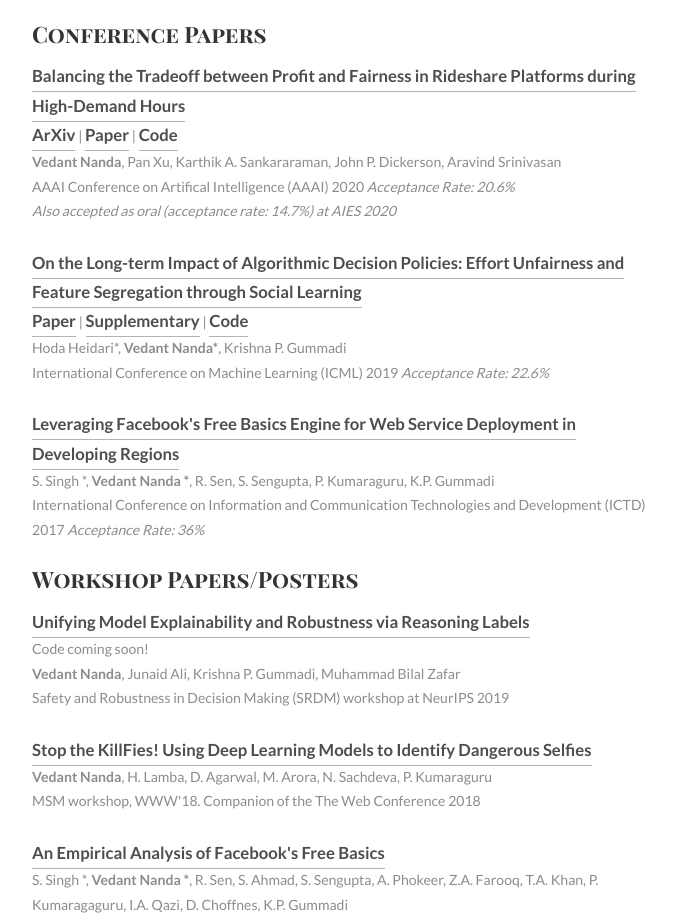
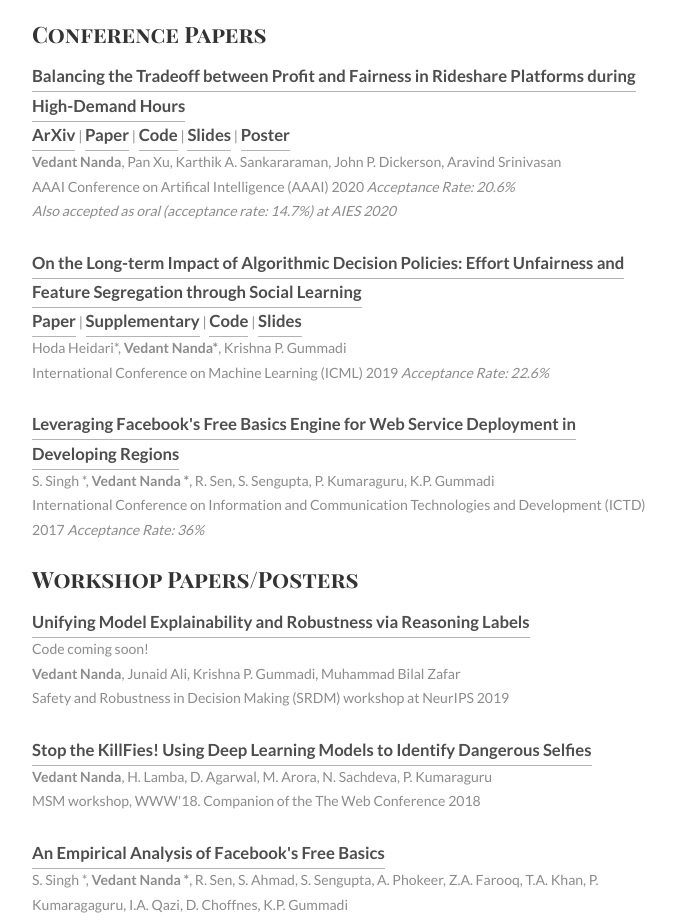
Before and after one commit to nvedant07/nvedant07.github.io, a plain HTML site: page index.html in a window 1280 px wide. Shown: the part 1250-2171 px from the top of the page, without its empty margins (297-973 px from the left). Drawn offline with Linux system fonts and the light colour scheme.

Commit message:
Updated CV

```diff
--- a/index.html
+++ b/index.html
@@ -90,7 +90,7 @@
 			<ul class="work-list">
                 <li></li>
                 <li><a href="papers/RideshareFairnessAAAI2020.pdf" target="_blank">Balancing the Tradeoff between Profit and Fairness in Rideshare Platforms during High-Demand Hours</a></li>
-                <li><a href="https://arxiv.org/abs/1912.08388" target="_blank">ArXiv</a> | <a href="https://aaai.org/ojs/index.php/AAAI/article/view/5597" target="_blank">Paper</a> | <a href="https://github.com/nvedant07/rideshare-fairness-peak" target="_blank">Code</a></li>
+                <li><a href="https://arxiv.org/abs/1912.08388" target="_blank">ArXiv</a> | <a href="https://aaai.org/ojs/index.php/AAAI/article/view/5597" target="_blank">Paper</a> | <a href="https://github.com/nvedant07/rideshare-fairness-peak" target="_blank">Code</a> | <a href="papers/AIES2020ridehsharefairness.pdf" target="_blank">Slides</a> | <a href="papers/aaai_poster.pdf" target="_blank">Poster</a></li>
                 <li><b>Vedant Nanda</b>, Pan Xu, Karthik A. Sankararaman, John P. Dickerson, Aravind Srinivasan</li>
                 <li>AAAI Conference on Artifical Intelligence (AAAI) 2020 <i>Acceptance Rate: 20.6%</i></li>
 				<li><i>Also accepted as oral (acceptance rate: 14.7%) at AIES 2020</i></li>
@@ -98,7 +98,7 @@
 			<ul class="work-list">
                 <li></li>
                 <li><a href="https://arxiv.org/abs/1903.01209" target="_blank">On the Long-term Impact of Algorithmic Decision Policies: Effort Unfairness and Feature Segregation through Social Learning</a></li>
-                <li><a href="http://proceedings.mlr.press/v97/heidari19a/heidari19a.pdf">Paper</a> | <a href="http://proceedings.mlr.press/v97/heidari19a/heidari19a-supp.pdf">Supplementary</a> | <a href="https://github.com/nvedant07/effort_reward_fairness">Code</a> </li>
+                <li><a href="http://proceedings.mlr.press/v97/heidari19a/heidari19a.pdf">Paper</a> | <a href="http://proceedings.mlr.press/v97/heidari19a/heidari19a-supp.pdf">Supplementary</a> | <a href="https://github.com/nvedant07/effort_reward_fairness">Code</a> | <a href="https://icml.cc/media/Slides/icml/2019/seasideball(13-11-00)-13-12-10-4859-on_the_long-ter.pdf" target="_blank"> Slides </a> </li>
                 <li>Hoda Heidari*, <b>Vedant Nanda*</b>, Krishna P. Gummadi</li>
                 <li>International Conference on Machine Learning (ICML) 2019 <i>Acceptance Rate: 22.6%</i></li>
             </ul>
```
Also changed, not shown: 2 other files.
